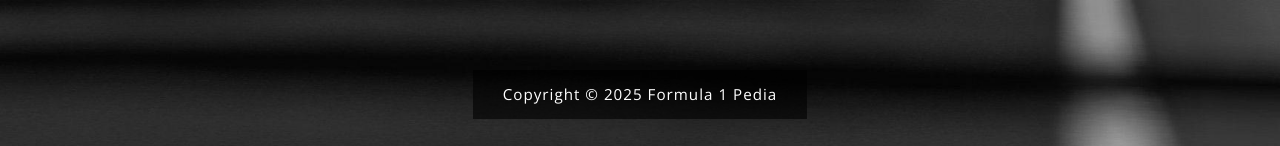
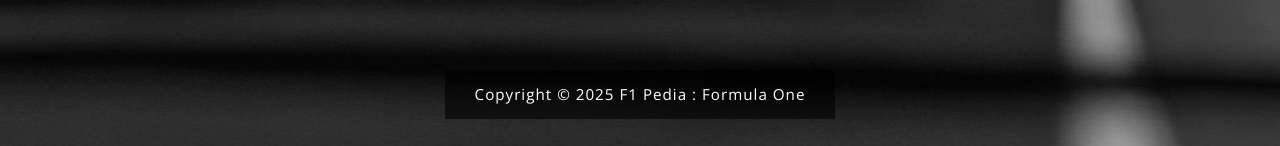
Before and after one commit to RasyaAnanta/index.html, a plain HTML site: page index.html in a window 1280 px wide. Shown: the part 651-797 px from the top of the page. Drawn offline with nearby package versions, Linux system fonts and the light colour scheme.

Commit message:
index.html

```diff
--- a/index.html
+++ b/index.html
@@ -187,7 +187,7 @@ Mulai petualangan balap Anda di sini!</p>
                 </div>
             </div>
             <footer>
-                <p class="small tm-copyright-text">Copyright &copy; <span class="tm-current-year">2020</span> Formula 1 <a rel="nofollow" href="https://rasyaananta.github.io/index.html/" class="tm-text-highlight">Pedia</a></p>
+                <p class="small tm-copyright-text">Copyright &copy; <span class="tm-current-year">2020</span> F1 Pedia : <a rel="nofollow" href="https://www.formula1.com/" class="tm-text-highlight"> Formula One</a></p>
             </footer>
         </div> <!-- .tm-main-content -->
     </div>
```
